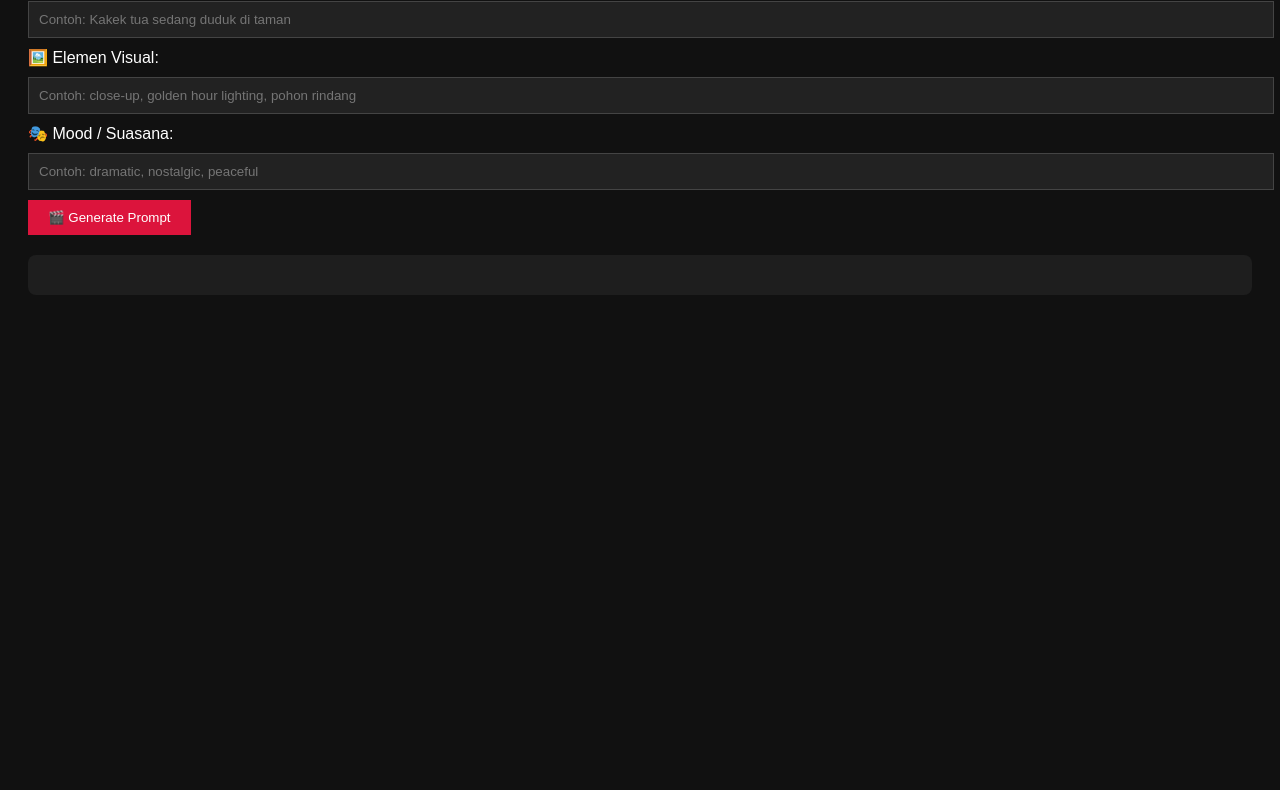
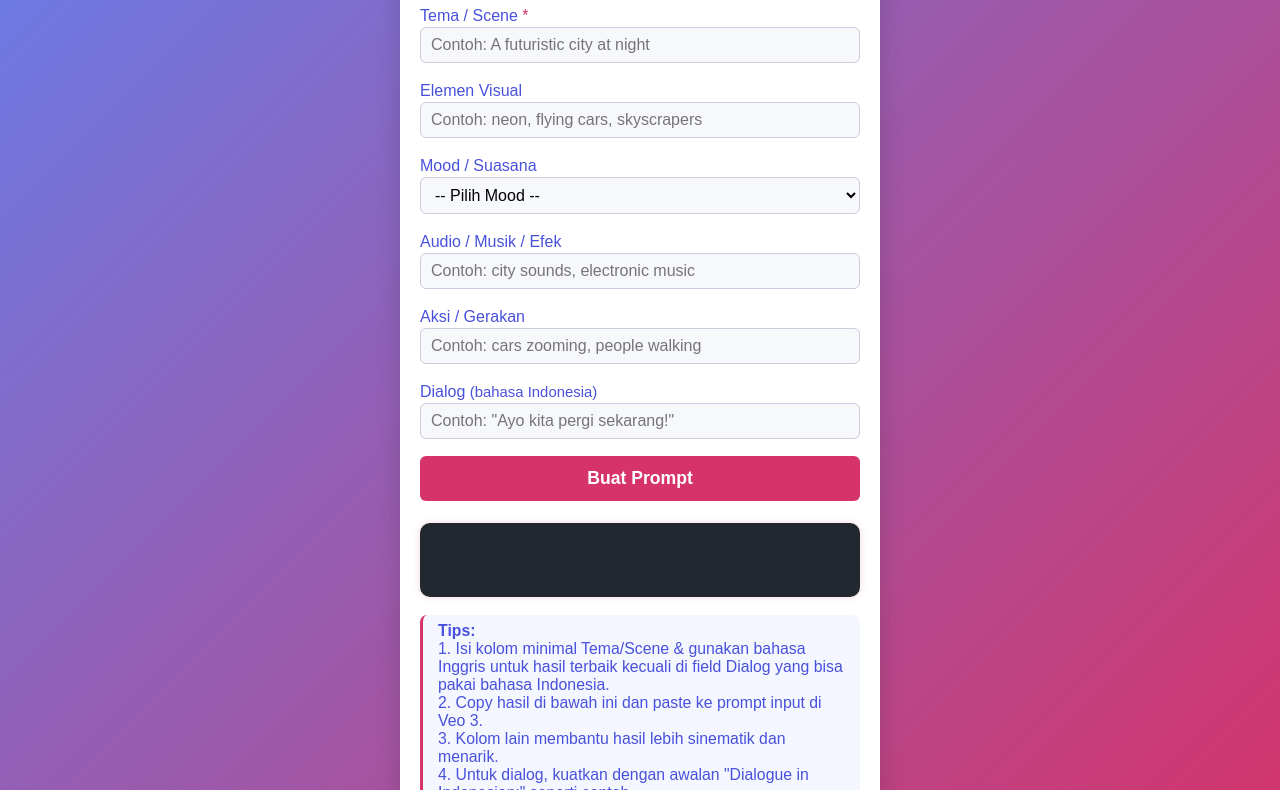
Before and after one commit to randisahara/Veo3vdmaxnew, a plain HTML site: page index.html in a window 1280 px wide. Shown: the part 137-927 px from the top of the page. Before the commit the page ends 800 px from the top, so only its background shows below. Drawn offline with Linux system fonts and the light colour scheme.

Commit message:
Update index.html

```diff
--- a/index.html
+++ b/index.html
@@ -2,63 +2,143 @@
 <html lang="id">
 <head>
   <meta charset="UTF-8" />
-  <meta name="viewport" content="width=device-width, initial-scale=1.0"/>
-  <title>Veo Prompt Generator</title>
+  <meta name="viewport" content="width=device-width, initial-scale=1" />
+  <title>Prompt generator veo 3 by Vdmax ai studio</title>
   <style>
     body {
-      font-family: sans-serif;
-      background: #111;
-      color: #fff;
-      padding: 20px;
+      background: linear-gradient(135deg, #667eea, #d53369);
+      font-family: Arial, sans-serif;
+      min-height: 100vh;
+      margin: 0;
+      padding: 0;
+      display: flex;
+      align-items: flex-start;
+      justify-content: center;
+    }
+    .container {
+      margin: 32px 0;
+      background: #fff;
+      border-radius: 12px;
+      max-width: 440px;
+      width: 100%;
+      padding: 24px 20px 20px 20px;
+      box-shadow: 0 8px 24px #23272f35;
+    }
+    h1 {
+      color: #d53369;
+      text-align: center;
+      margin-bottom: 22px;
+      font-size: 1.35rem;
+      letter-spacing: 0.02em;
+      font-weight: 700;
+    }
+    label {
+      display: block;
+      margin-top: 12px;
+      margin-bottom: 2px;
+      color: #4851db;
+      font-size: 1rem;
     }
     input, select, textarea {
       width: 100%;
-      padding: 10px;
-      margin: 10px 0;
-      background: #222;
-      border: 1px solid #444;
+      padding: 8px 10px;
+      border-radius: 6px;
+      border: 1px solid #ccd;
+      margin-bottom: 7px;
+      background: #f6f8fc;
+      font-size: 1rem;
+      box-sizing: border-box;
+      font-family: inherit;
+    }
+    textarea { min-height: 44px; resize: vertical; }
+    button {
+      margin-top: 10px;
+      width: 100%;
+      background: #d53369;
       color: #fff;
+      border: none;
+      border-radius: 6px;
+      font-size: 1.1rem;
+      font-weight: 600;
+      padding: 12px 0 12px 0;
+      cursor: pointer;
+      transition: background 0.15s;
     }
-    button {
-      padding: 10px 20px;
-      background: crimson;
-      border: none;
-      color: white;
-      cursor: pointer;
+    button:hover { background: #b22a57; }
+    .output {
+      padding: 12px;
+      margin-top: 22px;
+      border-radius: 10px;
+      background: #23272f;
+      color: #fff;
+      min-height: 50px;
+      font-size: 1.1rem;
+      white-space: pre-wrap;
+      font-family: 'JetBrains Mono', 'Consolas', 'monospace', 'Arial';
+      word-break: break-word;
+      box-shadow: 0 0 7px #d5336933;
     }
-    #output {
-      margin-top: 20px;
-      white-space: pre-wrap;
-      background: #1e1e1e;
-      padding: 20px;
-      border-radius: 8px;
+    .info {
+      margin-top: 18px;
+      color: #4851db;
+      background: #f4f7ff;
+      border-left: 3px solid #d53369;
+      padding: 7px 15px;
+      border-radius: 7px;
+      font-size: 0.99rem;
     }
   </style>
 </head>
 <body>
+  <div class="container">
+    <h1>Prompt generator veo 3 by Vdmax ai studio</h1>
+    <form id="promptForm" autocomplete="off">
+      <label for="theme">Tema / Scene <span style="color:#d53369">*</span></label>
+      <input id="theme" required placeholder="Contoh: A futuristic city at night" />
 
-  <h1>🎥 Veo 3 Prompt Generator</h1>
+      <label for="visuals">Elemen Visual</label>
+      <input id="visuals" placeholder="Contoh: neon, flying cars, skyscrapers" />
 
-  <label for="scenario">🧓 Skenario:</label>
-  <input type="text" id="scenario" placeholder="Contoh: Kakek tua sedang duduk di taman"/>
+      <label for="mood">Mood / Suasana</label>
+      <select id="mood">
+        <option value="">-- Pilih Mood --</option>
+        <option value="dramatic">Dramatic</option>
+        <option value="peaceful">Peaceful</option>
+        <option value="energetic">Energetic</option>
+        <option value="cheerful">Cheerful</option>
+        <option value="mysterious">Mysterious</option>
+      </select>
 
-  <label for="visual">🖼️ Elemen Visual:</label>
-  <input type="text" id="visual" placeholder="Contoh: close-up, golden hour lighting, pohon rindang"/>
+      <label for="audio">Audio / Musik / Efek</label>
+      <input id="audio" placeholder="Contoh: city sounds, electronic music" />
 
-  <label for="mood">🎭 Mood / Suasana:</label>
-  <input type="text" id="mood" placeholder="Contoh: dramatic, nostalgic, peaceful"/>
+      <label for="actions">Aksi / Gerakan</label>
+      <input id="actions" placeholder="Contoh: cars zooming, people walking" />
 
-  <button onclick="generatePrompt()">🎬 Generate Prompt</button>
+      <label for="dialogue">Dialog <span style="font-weight:400;font-size:0.93em;">(bahasa Indonesia)</span></label>
+      <input id="dialogue" placeholder='Contoh: "Ayo kita pergi sekarang!"' />
 
-  <div id="output"></div>
+      <button type="button" id="generateBtn">Buat Prompt</button>
+    </form>
+    <div id="output" class="output"></div>
+    <div class="info">
+      <b>Tips:</b> <br>
+      1. Isi kolom minimal Tema/Scene & gunakan bahasa Inggris untuk hasil terbaik kecuali di field Dialog yang bisa pakai bahasa Indonesia.<br>
+      2. Copy hasil di bawah ini dan paste ke prompt input di Veo 3.<br>
+      3. Kolom lain membantu hasil lebih sinematik dan menarik.<br>
+      4. Untuk dialog, kuatkan dengan awalan "Dialogue in Indonesian:" seperti contoh.
+    </div>
+  </div>
 
   <script>
     async function translateText(text) {
-      if (!text) return "";
+      if (!text) return '';
       try {
         const response = await fetch("https://libretranslate.de/translate", {
           method: "POST",
-          headers: { "Content-Type": "application/json" },
+          headers: {
+            "Content-Type": "application/json"
+          },
           body: JSON.stringify({
             q: text,
             source: "id",
@@ -66,41 +146,43 @@
             format: "text"
           })
         });
-
         const data = await response.json();
-
-        console.log("Translating:", text, "=>", data.translatedText);
-
-        if (!data.translatedText || data.translatedText.toLowerCase().trim() === text.toLowerCase().trim()) {
-          throw new Error("Terjemahan gagal atau sama dengan input.");
-        }
-
-        return data.translatedText;
-      } catch (err) {
-        console.warn("Gagal translate:", text, "\nError:", err.message);
-        return `[WARNING: Gagal translate] ${text}`;
+        return data.translatedText || text;
+      } catch (error) {
+        console.warn("Gagal translate:", error);
+        return text;
       }
     }
 
-    async function generatePrompt() {
-      const scenarioInput = document.getElementById("scenario").value;
-      const visualInput = document.getElementById("visual").value;
-      const moodInput = document.getElementById("mood").value;
+    document.getElementById('generateBtn').onclick = async function () {
+      const theme = document.getElementById('theme').value.trim();
+      const visuals = document.getElementById('visuals').value.trim();
+      const mood = document.getElementById('mood').value.trim();
+      const audio = document.getElementById('audio').value.trim();
+      const actions = document.getElementById('actions').value.trim();
+      const dialogue = document.getElementById('dialogue').value.trim();
 
-      const scenario = await translateText(scenarioInput);
-      const visual = await translateText(visualInput);
-      const mood = await translateText(moodInput);
+      if (!theme) {
+        document.getElementById('output').textContent = 'Kolom Tema/Scene wajib diisi!';
+        return;
+      }
 
-      const prompt =
-`Create an 8-second high-definition video using Veo 3 AI.
-Scenario: ${scenario}.
-Visual elements: ${visual}.
-Mood: ${mood}.
-Lighting: cinematic lighting, high contrast.
-Camera: smooth tracking shot.
-Style: realistic.`
+      const translatedTheme = await translateText(theme);
+      const translatedVisuals = await translateText(visuals);
+      const translatedMood = await translateText(mood);
+      const translatedAudio = await translateText(audio);
+      const translatedActions = await translateText(actions);
 
-      document.getElementById("output").innerText = prompt;
+      let prompt = `Create an 8-second high-definition video using Veo 3 AI.\nScenario: ${translatedTheme}.`;
+      if (visuals) prompt += `\nVisual elements: ${translatedVisuals}.`;
+      if (mood)    prompt += `\nMood: ${translatedMood}.`;
+      if (actions) prompt += `\nActions: ${translatedActions}.`;
+      if (dialogue) prompt += `\nDialogue in Indonesian: "${dialogue}".`;
+      if (audio)   prompt += `\nAudio/music/effects: ${translatedAudio}.`;
+
+      prompt += `\n\nCinematic, realistic lighting, smooth camera motion, precise lipsync and character animation. Make sure the scene feels immersive and visually stunning.`;
+
+      document.getElementById('output').textContent = prompt;
     }
   </script>
 </body>
```
